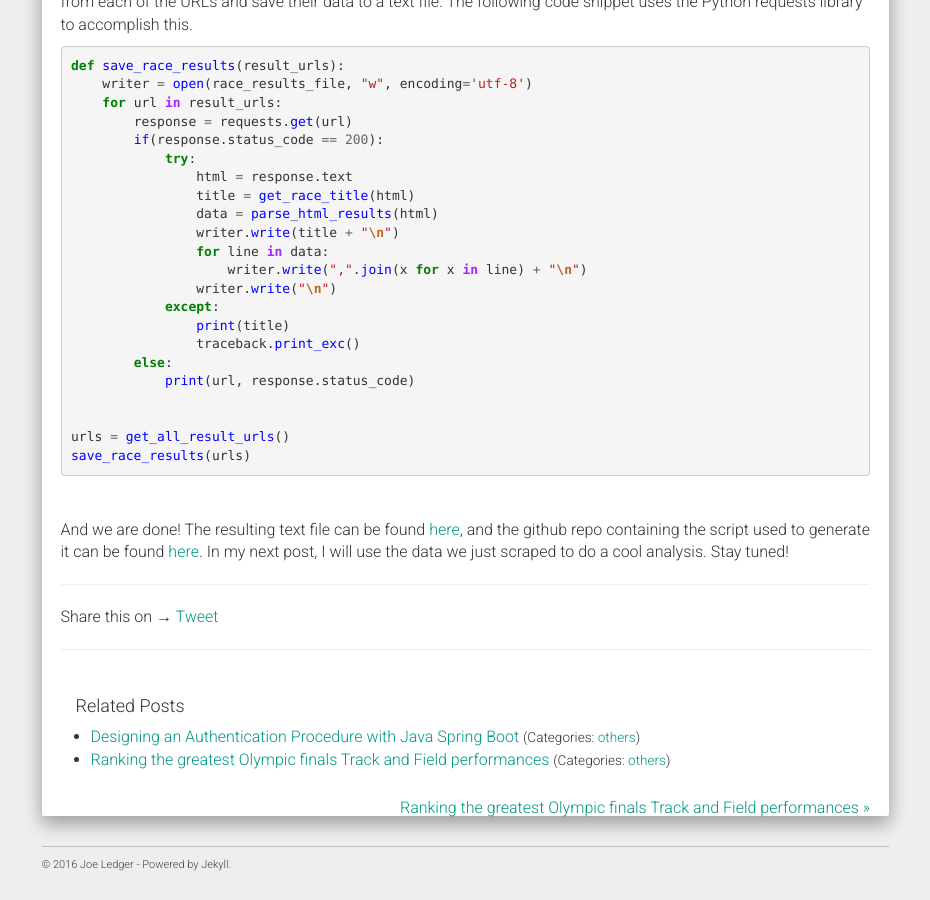
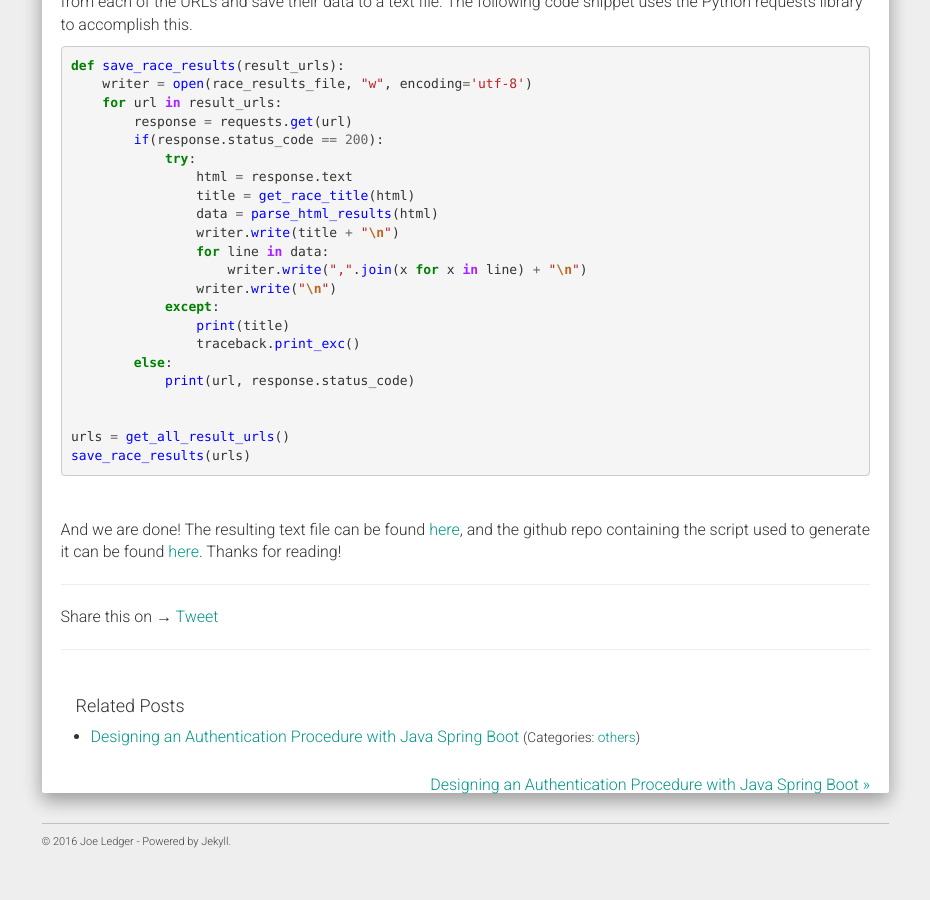
Before and after one commit to joewledger/joewledger.github.io, a Jekyll site: the page built from _posts/2016-08-22-olympic_scraping.md, in a window 1280 px wide and 900 px high, scrolled down 3381 px. Shown: the whole window, without its empty margins (321-1251 px from the left). Built offline with Jekyll 4.4.1, drawn with Linux system fonts in a browser that asks for light colours; nearby versions of some CDN libraries; comment, search, counter and statistics services are not loaded; after the commit the page ends 4258 px from its top, so only the background shows below that.

Commit message:
Updated olympic scraping post
Signed-off-by: joewledger <joewledger@gmail.com>

```diff
--- a/_posts/2016-08-22-olympic_scraping.md
+++ b/_posts/2016-08-22-olympic_scraping.md
@@ -156,4 +156,4 @@ save_race_results(urls)
 
 <br/>
 
-And we are done! The resulting text file can be found [here](/assets/race_results.txt), and the github repo containing the script used to generate it can be found [here](https://github.com/joewledger/Olympic_Outliers). In my next post, I will use the data we just scraped to do a cool analysis. Stay tuned!
+And we are done! The resulting text file can be found [here](/assets/race_results.txt), and the github repo containing the script used to generate it can be found [here](https://github.com/joewledger/Olympic_Outliers). Thanks for reading!
--- a/_posts/2016-09-05-track-ranking.md
+++ /dev/null
@@ -1,10 +0,0 @@
----
-layout: post
-title: Ranking the greatest Olympic finals Track and Field performances
-date:   2016-09-04 9:39:14
-categories: others
----
-
-In my previous [post](http://joeledger.com/others/2016/08/22/olympic_scraping.html), I demonstrated using the Python requests library to download the results of every Olympics track and field final from the 1896 Athens Olympics to the 2012 London Olmypics. The end result was an 11,000 line text file!
-
-Now that I have these results, I have decided to do some in depth analysis of them. My goal is to determine which athlete had the most impressive performance in an Olympic finals relative to his/her peers.
```
